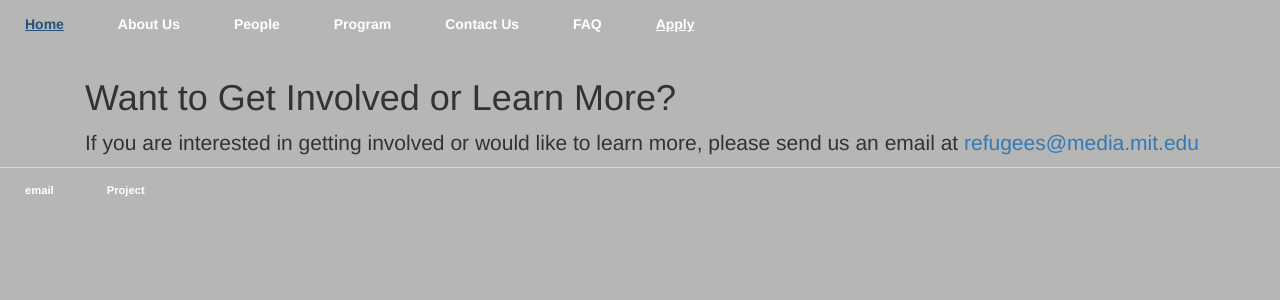
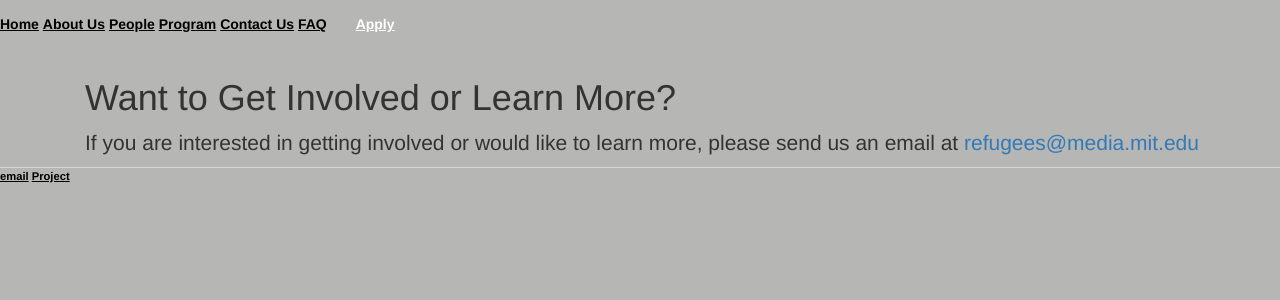
Before and after one commit to Refugee-Learning-Accelerator/Refugee-Learning-Accelerator.github.io, a Jekyll site: the page built from contact_us/index.html, in a window 1280 px wide. Shown: the top 300 px of the page. Built offline with Jekyll 4.4.1, drawn with Linux system fonts in a browser that asks for light colours; nearby versions of some CDN libraries; library files that are not in the unit come from our copies.

Commit message:
Update main.css

```diff
--- a/css/main.css
+++ b/css/main.css
@@ -122,11 +122,8 @@ a.class1:hover {
     color: #B6B6B4
 }
 a.class2 {
-    color: white;
-    padding: 14px 25px;
-    text-align: center;
-    text-decoration: none;
-    display: inline-block;
+    color: #000000;
+    text-decoration: underline;
 }
 class2:hover {
     text-decoration: underline;
```
